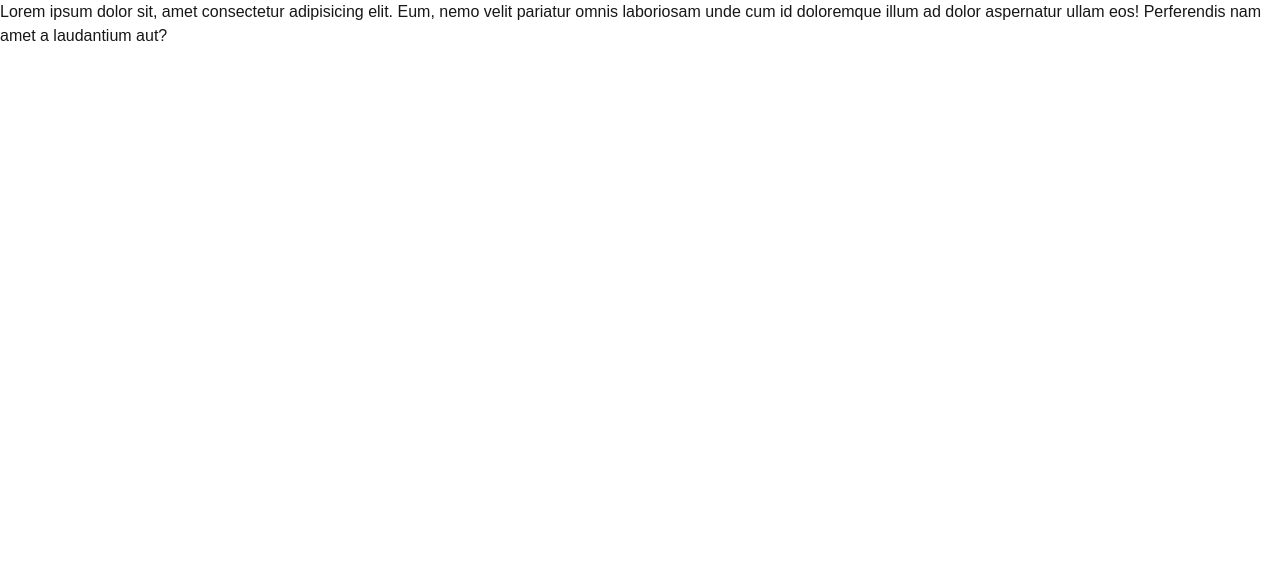
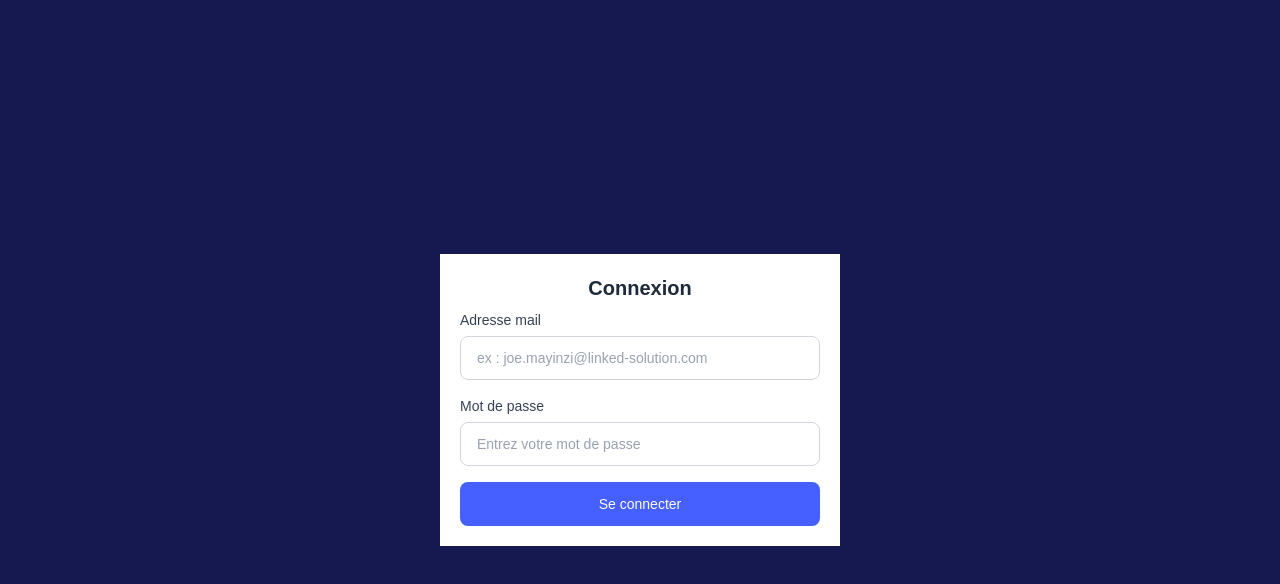
Before and after one commit to joe-mayinzi/documentation-eclessiabook, a Next.js app: page /signin in a window 1280 px wide. Shown: the top 584 px of the page. Built offline with nearby package versions, Linux system fonts and the light colour scheme.

Commit message:
file structure and signin design

```diff
--- a/app/(overview)/signin/page.tsx
+++ b/app/(overview)/signin/page.tsx
@@ -1,9 +1,93 @@
+"use client";
+
+import { yupResolver } from "@hookform/resolvers/yup";
+import { signinSchema } from "@/validation/signinSchema";
+import { useForm } from "react-hook-form";
+import { SignInFormData } from "@/types/types";
+
 export default function Signin() {
+  const {
+    register,
+    handleSubmit,
+    formState: { errors },
+  } = useForm<SignInFormData>({
+    resolver: yupResolver(signinSchema),
+  });
+
+  const onSubmit = (data: SignInFormData) => {
+    console.log("Formulaire soumis :", data);
+    // Ajoute ici ton appel API ou ta logique de connexion
+  };
   return (
-    <div>
-      Lorem ipsum dolor sit, amet consectetur adipisicing elit. Eum, nemo velit
-      pariatur omnis laboriosam unde cum id doloremque illum ad dolor aspernatur
-      ullam eos! Perferendis nam amet a laudantium aut?
-    </div>
+    <main className="bg-[#161950] ">
+      <div className="container p-4 lg:p-0 bg-[#] ">
+        <div className=" h-screen flex justify-center items-center">
+          <div className="w-[400px] ">
+            <div className=" bg-white custom-shadaw p-5">
+              <div>
+                <h3 className="mb-2 font-bold text-gray-800 text-xl dark:text-white/90  text-center">
+                  Connexion
+                </h3>
+              </div>
+              <form onSubmit={handleSubmit(onSubmit)}>
+                <div className=" mb-4">
+                  <div>
+                    <label
+                      htmlFor="mail"
+                      className="mb-1.5 block text-sm font-medium text-gray-700 dark:text-gray-400"
+                    >
+                      Adresse mail
+                    </label>
+                  </div>
+                  <div>
+                    <input
+                      type="mail"
+                      id="mail"
+                      placeholder="ex : joe.mayinzi@linked-solution.com"
+                      className="dark:bg-dark-900 h-11 w-full rounded-lg border border-gray-300 bg-transparent py-2.5 pl-4 pr-11 text-sm text-gray-800 shadow-theme-xs placeholder:text-gray-400 focus:border-brand-300 focus:outline-hidden focus:ring-3 focus:ring-brand-500/10 dark:border-gray-700 dark:bg-gray-900 dark:text-white/90 dark:placeholder:text-white/30  focus:outline-none"
+                      {...register("email")}
+                    />
+                    {errors.email && (
+                      <p className="text-red-500 text-sm">
+                        {errors.email.message}
+                      </p>
+                    )}
+                  </div>
+                </div>
+                <div className=" mb-4">
+                  <div>
+                    <label
+                      htmlFor="password"
+                      className="mb-1.5 block text-sm font-medium text-gray-700 dark:text-gray-400"
+                    >
+                      Mot de passe
+                    </label>
+                  </div>
+                  <div>
+                    <input
+                      type="password"
+                      id="password"
+                      placeholder="Entrez votre mot de passe"
+                      className="dark:bg-dark-900 h-11 w-full rounded-lg border border-gray-300 bg-transparent py-2.5 pl-4 pr-11 text-sm text-gray-800 shadow-theme-xs placeholder:text-gray-400 focus:border-brand-300 focus:outline-hidden focus:ring-3 focus:ring-brand-500/10 dark:border-gray-700 dark:bg-gray-900 dark:text-white/90 dark:placeholder:text-white/30 dark:focus:border-brand-800 focus:outline-none"
+                      {...register("password")}
+                    />
+                    {errors.password && (
+                      <p className="text-red-500 text-sm">
+                        {errors.password.message}
+                      </p>
+                    )}
+                  </div>
+                </div>
+                <div>
+                  <button className="flex items-center justify-center w-full px-4 py-3 text-sm font-medium text-white transition rounded-lg bg-brand-500 shadow-theme-xs hover:bg-brand-600 bg-[#465fff] ">
+                    Se connecter
+                  </button>
+                </div>
+              </form>
+            </div>
+          </div>
+        </div>
+      </div>
+    </main>
   );
 }
--- a/app/layout.tsx
+++ b/app/layout.tsx
@@ -13,8 +13,17 @@ const geistMono = Geist_Mono({
 });
 
 export const metadata: Metadata = {
-  title: "Create Next App",
-  description: "Generated by create next app",
+  title: "Documentation",
+  description: "Documentation officielle de Eclaisiabook",
+  icons: {
+    icon: [
+      { url: "/favicon.png" }, // Format standard
+      { url: "/favicon.png", type: "image/png" }, // Optionnel : version 32x32
+      { url: "/favicon.png", type: "image/png" }, // Optionnel : version 16x16
+    ],
+    apple: "/favicon.png", // Version pour iOS
+    shortcut: "/favicon.png",
+  },
 };
 
 export default function RootLayout({
--- /dev/null
+++ b/types/types.ts
@@ -0,0 +1,4 @@
+export type SignInFormData = {
+  email: string;
+  password: string;
+};
--- /dev/null
+++ b/validation/signinSchema.ts
@@ -0,0 +1,12 @@
+import * as yup from "yup";
+
+export const signinSchema = yup.object({
+  email: yup
+    .string()
+    .email("Email invalide")
+    .required("L'adresse email est Obligatoire"),
+  password: yup
+    .string()
+    .min(6, "Le mot de passe doit avoir au moins 6 caractères")
+    .required("Le mot de passe est requis"),
+});
```
Also changed, not shown: package.json (+8 -5 lines), 1 other file (tests, documents, lock files or other folders).
